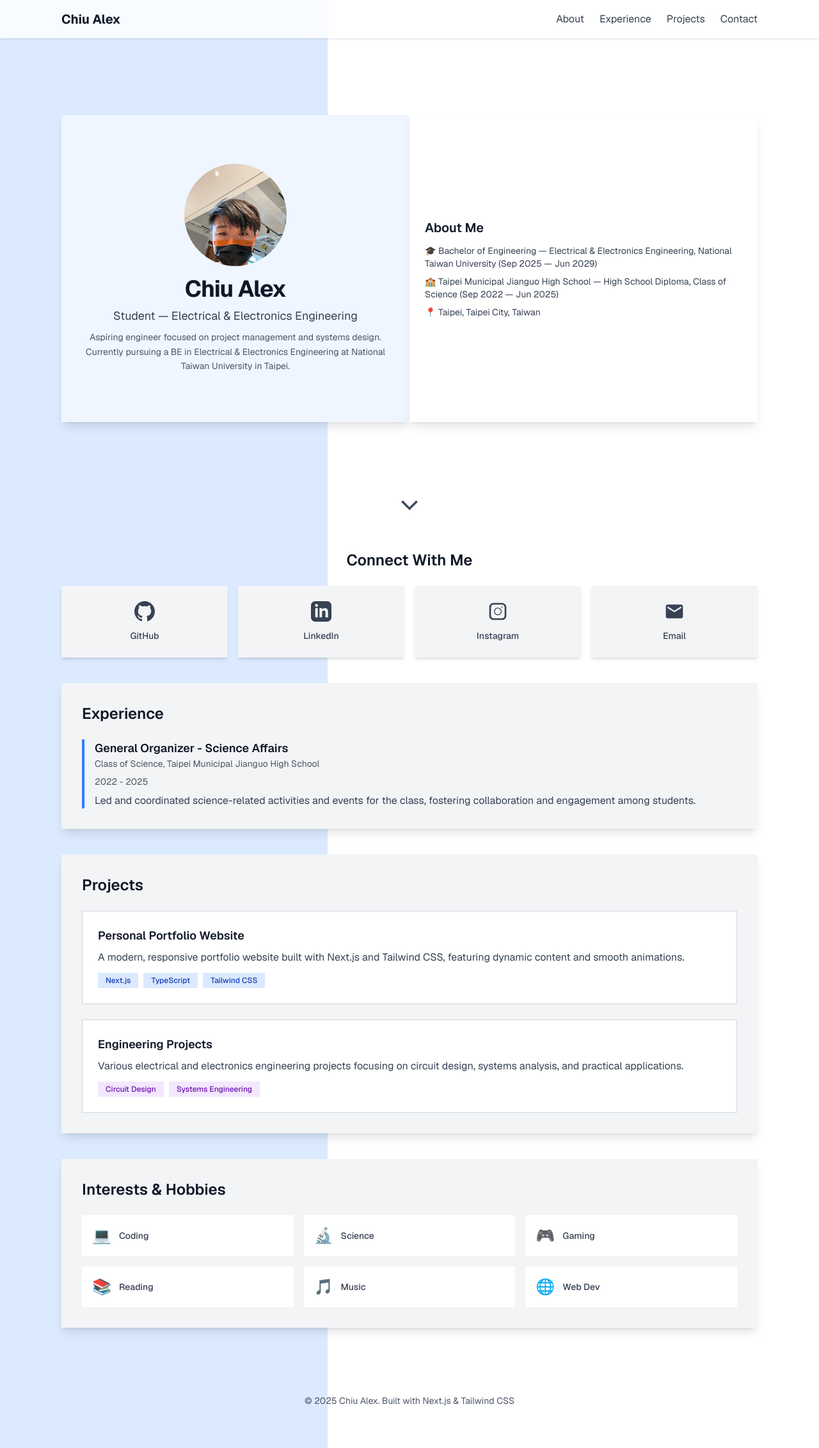
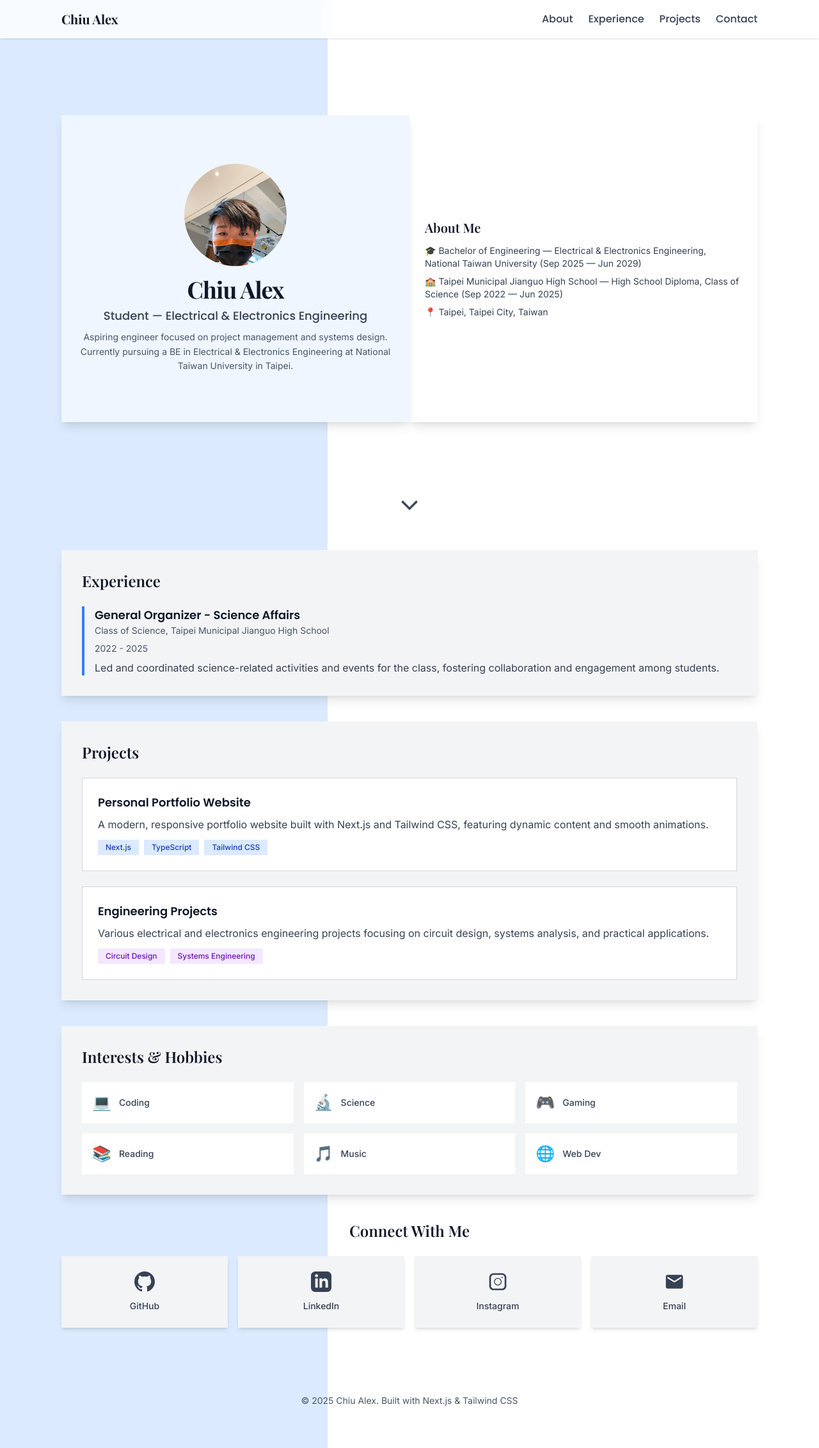
Before and after one commit to Alexchiuu/portfolio, a Next.js app: page / in a window 1280 px wide. Shown: the whole page at 64% size. Built offline with nearby package versions, Linux system fonts and the light colour scheme.

Commit message:
Add entry animations and improve typography with Google Fonts

```diff
--- a/app/layout.tsx
+++ b/app/layout.tsx
@@ -1,15 +1,22 @@
 import type { Metadata } from "next";
-import { Geist, Geist_Mono } from "next/font/google";
+import { Inter, Playfair_Display, Poppins } from "next/font/google";
 import "./globals.css";
 
-const geistSans = Geist({
-  variable: "--font-geist-sans",
+const inter = Inter({
+  variable: "--font-inter",
   subsets: ["latin"],
 });
 
-const geistMono = Geist_Mono({
-  variable: "--font-geist-mono",
+const playfair = Playfair_Display({
+  variable: "--font-playfair",
   subsets: ["latin"],
+  weight: ["400", "500", "600", "700", "800", "900"],
+});
+
+const poppins = Poppins({
+  variable: "--font-poppins",
+  subsets: ["latin"],
+  weight: ["300", "400", "500", "600", "700"],
 });
 
 export const metadata: Metadata = {
@@ -25,7 +32,7 @@ export default function RootLayout({
   return (
     <html lang="en">
       <body
-        className={`${geistSans.variable} ${geistMono.variable} antialiased`}
+        className={`${inter.variable} ${playfair.variable} ${poppins.variable} antialiased`}
       >
         {children}
       </body>
--- a/app/page.tsx
+++ b/app/page.tsx
@@ -70,8 +70,14 @@ export default function Home() {
   const [mouseVelocity, setMouseVelocity] = useState({ vx: 0, vy: 0 });
   const [shouldDarken, setShouldDarken] = useState(false);
   const [showScrollArrow, setShowScrollArrow] = useState(true);
+  const [hasLoaded, setHasLoaded] = useState(false);
   const triangleIdCounter = useRef(0);
   const darkenTimeoutRef = useRef<NodeJS.Timeout | null>(null);
+
+  // Entry animation effect
+  useEffect(() => {
+    setHasLoaded(true);
+  }, []);
 
   useEffect(() => {
     let animationFrameId: number;
@@ -317,25 +323,30 @@ export default function Home() {
 
   return (
     <div
-      className="min-h-screen font-sans relative overflow-hidden"
+      className="min-h-screen relative overflow-hidden"
       style={{
         perspective: '1000px',
-        background: 'linear-gradient(to right, #dbeafe 0%, #dbeafe 40%, #ffffff 40%, #ffffff 100%)'
+        background: 'linear-gradient(to right, #dbeafe 0%, #dbeafe 40%, #ffffff 40%, #ffffff 100%)',
+        fontFamily: 'var(--font-inter)'
       }}
       onMouseMove={handleMouseMove}
       onMouseEnter={handleMouseEnter}
       onMouseLeave={handleMouseLeave}
     >
       {/* Navigation Header */}
-      <nav className="sticky top-0 z-50 bg-white/80 backdrop-blur-md shadow-sm">
+      <nav
+        className={`sticky top-0 z-50 bg-white/80 backdrop-blur-md shadow-sm transition-all duration-1000 ${
+          hasLoaded ? 'opacity-100 translate-y-0' : 'opacity-0 -translate-y-4'
+        }`}
+      >
         <div className="max-w-6xl mx-auto px-8 py-4">
           <div className="flex items-center justify-between">
-            <h2 className="text-xl font-bold text-gray-900">Chiu Alex</h2>
-            <div className="flex gap-6">
-              <a href="#about" className="text-gray-700 hover:text-gray-900 transition-colors">About</a>
-              <a href="#experience" className="text-gray-700 hover:text-gray-900 transition-colors">Experience</a>
-              <a href="#projects" className="text-gray-700 hover:text-gray-900 transition-colors">Projects</a>
-              <a href="#contact" className="text-gray-700 hover:text-gray-900 transition-colors">Contact</a>
+            <h2 className="text-xl font-bold text-gray-900" style={{ fontFamily: 'var(--font-playfair)' }}>Chiu Alex</h2>
+            <div className="flex gap-6" style={{ fontFamily: 'var(--font-poppins)' }}>
+              <a href="#about" className="text-gray-700 hover:text-gray-900 transition-colors font-medium">About</a>
+              <a href="#experience" className="text-gray-700 hover:text-gray-900 transition-colors font-medium">Experience</a>
+              <a href="#projects" className="text-gray-700 hover:text-gray-900 transition-colors font-medium">Projects</a>
+              <a href="#contact" className="text-gray-700 hover:text-gray-900 transition-colors font-medium">Contact</a>
             </div>
           </div>
         </div>
@@ -377,9 +388,16 @@ export default function Home() {
         <div className="w-full" style={{ height: '7vh' }}></div>
 
         {/* Profile and About Section - Side by Side */}
-        <div className="mb-10 w-full grid grid-cols-1 lg:grid-cols-2 gap-0" style={{ minHeight: '60vh' }}>
+        <div
+          className="mb-10 w-full grid grid-cols-1 lg:grid-cols-2 gap-0"
+          style={{ minHeight: '60vh' }}
+        >
           {/* Profile Section */}
-          <div className="bg-blue-50 p-6 shadow-lg text-center flex flex-col justify-center">
+          <div
+            className={`bg-blue-50 p-6 shadow-lg text-center flex flex-col justify-center transition-all duration-1000 delay-200 relative z-20 ${
+              hasLoaded ? 'opacity-100 translate-x-0' : 'opacity-0 -translate-x-full'
+            }`}
+          >
             <div className="mb-4 inline-block">
               <div className="relative h-40 w-40 overflow-hidden rounded-full mx-auto">
                 <Image
@@ -392,11 +410,11 @@ export default function Home() {
               </div>
             </div>
 
-            <h1 className="mb-2 text-3xl font-bold tracking-tight text-gray-900 sm:text-4xl">
+            <h1 className="mb-2 text-3xl font-bold tracking-tight text-gray-900 sm:text-4xl" style={{ fontFamily: 'var(--font-playfair)' }}>
               Chiu Alex
             </h1>
 
-            <p className="mb-2 text-lg text-gray-700">
+            <p className="mb-2 text-lg text-gray-700 font-medium" style={{ fontFamily: 'var(--font-poppins)' }}>
               Student — Electrical & Electronics Engineering
             </p>
 
@@ -406,8 +424,13 @@ export default function Home() {
           </div>
 
           {/* About Section */}
-          <div id="about" className="bg-white p-6 shadow-lg flex flex-col justify-center">
-            <h2 className="mb-3 text-xl font-semibold text-gray-900">
+          <div
+            id="about"
+            className={`bg-white p-6 shadow-lg flex flex-col justify-center transition-all duration-1000 delay-200 relative z-10 ${
+              hasLoaded ? 'opacity-100 translate-x-0' : 'opacity-0 translate-x-full'
+            }`}
+          >
+            <h2 className="mb-3 text-xl font-semibold text-gray-900" style={{ fontFamily: 'var(--font-playfair)' }}>
               About Me
             </h2>
             <div className="space-y-2 text-sm text-gray-700">
@@ -432,44 +455,19 @@ export default function Home() {
           <ScrollDownArrow />
         </div>
 
-        {/* Social Links */}
-        <div id="contact" className="w-full mb-10">
-          <h2 className="mb-6 text-center text-2xl font-semibold text-gray-900">
-            Connect With Me
-          </h2>
-          <div className="grid grid-cols-2 gap-4 sm:grid-cols-4">
-            {socialLinks.map((link) => (
-              <a
-                key={link.name}
-                href={link.url}
-                target="_blank"
-                rel="noopener noreferrer"
-                className="group relative flex flex-col items-center justify-center gap-3 bg-gray-100 p-6 shadow-md transition-all duration-300 hover:scale-105 hover:shadow-xl"
-              >
-                <DualRingEffect />
-                <svg
-                  className="relative z-20 h-8 w-8 fill-gray-700"
-                  viewBox="0 0 24 24"
-                  xmlns="http://www.w3.org/2000/svg"
-                >
-                  <path d={link.icon} />
-                </svg>
-                <span className="relative z-20 text-sm font-medium text-gray-700">
-                  {link.name}
-                </span>
-              </a>
-            ))}
-          </div>
-        </div>
-
         {/* Experience Section */}
-        <div id="experience" className="mb-10 w-full bg-gray-100 p-8 shadow-lg">
-          <h2 className="mb-6 text-2xl font-semibold text-gray-900">
+        <div
+          id="experience"
+          className={`mb-10 w-full bg-gray-100 p-8 shadow-lg transition-all duration-1000 delay-500 ${
+            hasLoaded ? 'opacity-100 translate-y-0' : 'opacity-0 translate-y-8'
+          }`}
+        >
+          <h2 className="mb-6 text-2xl font-semibold text-gray-900" style={{ fontFamily: 'var(--font-playfair)' }}>
             Experience
           </h2>
           <div className="space-y-6">
             <div className="border-l-4 border-blue-500 pl-4">
-              <h3 className="text-lg font-semibold text-gray-900">
+              <h3 className="text-lg font-semibold text-gray-900" style={{ fontFamily: 'var(--font-poppins)' }}>
                 General Organizer - Science Affairs
               </h3>
               <p className="text-sm text-gray-600 mb-2">
@@ -486,14 +484,19 @@ export default function Home() {
         </div>
 
         {/* Projects Section */}
-        <div id="projects" className="mb-10 w-full bg-gray-100 p-8 shadow-lg">
-          <h2 className="mb-6 text-2xl font-semibold text-gray-900">
+        <div
+          id="projects"
+          className={`mb-10 w-full bg-gray-100 p-8 shadow-lg transition-all duration-1000 delay-700 ${
+            hasLoaded ? 'opacity-100 translate-y-0' : 'opacity-0 translate-y-8'
+          }`}
+        >
+          <h2 className="mb-6 text-2xl font-semibold text-gray-900" style={{ fontFamily: 'var(--font-playfair)' }}>
             Projects
           </h2>
           <div className="space-y-6">
             <div className="group relative border border-gray-300 p-6 transition-all hover:scale-105 hover:shadow-xl bg-white">
               <DualRingEffect />
-              <h3 className="relative z-20 text-lg font-semibold text-gray-900 mb-2">
+              <h3 className="relative z-20 text-lg font-semibold text-gray-900 mb-2" style={{ fontFamily: 'var(--font-poppins)' }}>
                 Personal Portfolio Website
               </h3>
               <p className="relative z-20 text-gray-700 mb-3">
@@ -514,7 +517,7 @@ export default function Home() {
 
             <div className="group relative border border-gray-300 p-6 transition-all hover:scale-105 hover:shadow-xl bg-white">
               <DualRingEffect />
-              <h3 className="relative z-20 text-lg font-semibold text-gray-900 mb-2">
+              <h3 className="relative z-20 text-lg font-semibold text-gray-900 mb-2" style={{ fontFamily: 'var(--font-poppins)' }}>
                 Engineering Projects
               </h3>
               <p className="relative z-20 text-gray-700 mb-3">
@@ -533,8 +536,12 @@ export default function Home() {
         </div>
 
         {/* Interests Section */}
-        <div className="mb-10 w-full bg-gray-100 p-8 shadow-lg">
-          <h2 className="mb-6 text-2xl font-semibold text-gray-900">
+        <div
+          className={`mb-10 w-full bg-gray-100 p-8 shadow-lg transition-all duration-1000 delay-[900ms] ${
+            hasLoaded ? 'opacity-100 translate-y-0' : 'opacity-0 translate-y-8'
+          }`}
+        >
+          <h2 className="mb-6 text-2xl font-semibold text-gray-900" style={{ fontFamily: 'var(--font-playfair)' }}>
             Interests & Hobbies
           </h2>
           <div className="grid grid-cols-2 gap-4 sm:grid-cols-3">
@@ -571,8 +578,47 @@ export default function Home() {
           </div>
         </div>
 
+        {/* Social Links */}
+        <div
+          id="contact"
+          className={`w-full mb-10 transition-all duration-1000 delay-[1300ms] ${
+            hasLoaded ? 'opacity-100 translate-y-0' : 'opacity-0 translate-y-8'
+          }`}
+        >
+          <h2 className="mb-6 text-center text-2xl font-semibold text-gray-900" style={{ fontFamily: 'var(--font-playfair)' }}>
+            Connect With Me
+          </h2>
+          <div className="grid grid-cols-2 gap-4 sm:grid-cols-4">
+            {socialLinks.map((link) => (
+              <a
+                key={link.name}
+                href={link.url}
+                target="_blank"
+                rel="noopener noreferrer"
+                className="group relative flex flex-col items-center justify-center gap-3 bg-gray-100 p-6 shadow-md transition-all duration-300 hover:scale-105 hover:shadow-xl"
+              >
+                <DualRingEffect />
+                <svg
+                  className="relative z-20 h-8 w-8 fill-gray-700"
+                  viewBox="0 0 24 24"
+                  xmlns="http://www.w3.org/2000/svg"
+                >
+                  <path d={link.icon} />
+                </svg>
+                <span className="relative z-20 text-sm font-medium text-gray-700">
+                  {link.name}
+                </span>
+              </a>
+            ))}
+          </div>
+        </div>
+
         {/* Footer */}
-        <footer className="mt-16 text-center text-sm text-gray-600">
+        <footer
+          className={`mt-16 text-center text-sm text-gray-600 transition-all duration-1000 delay-[1500ms] ${
+            hasLoaded ? 'opacity-100 translate-y-0' : 'opacity-0 translate-y-8'
+          }`}
+        >
           <p>© 2025 Chiu Alex. Built with Next.js & Tailwind CSS</p>
         </footer>
       </main>
```
